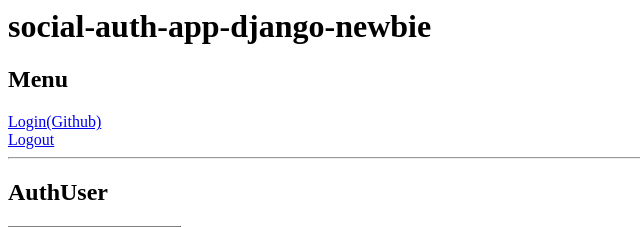
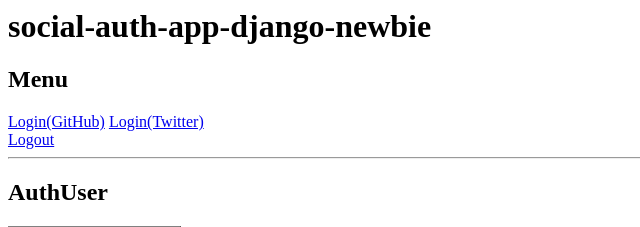
Before and after one commit to yktakaha4/social-auth-app-django-newbie, a Django app: template account/templates/index.html in a window 1280 px wide. Shown: the top 227 px of the page, without its empty margins (0-640 px from the left). Run offline with Django 3.2, Linux system fonts and the light colour scheme; the template is opened without the code that fills it, so the values that code supplies are empty; the visitor is signed in with stand-in values (Sample User, id 1).

Commit message:
add twitter auth

```diff
--- a/account/templates/index.html
+++ b/account/templates/index.html
@@ -3,7 +3,8 @@
 <h2>Menu</h2>
 
 <div>
-  <a href="{% url 'social:begin' 'github' %}">Login(Github)</a>
+  <a href="{% url 'social:begin' 'github' %}">Login(GitHub)</a>
+  <a href="{% url 'social:begin' 'twitter' %}">Login(Twitter)</a>
 </div>
 <div>
   <a href="{% url 'logout' %}">Logout</a>
--- a/config/settings.py
+++ b/config/settings.py
@@ -134,7 +134,7 @@ DEFAULT_AUTO_FIELD = "django.db.models.BigAutoField"
 # https://python-social-auth.readthedocs.io/en/latest/configuration/django.html
 AUTHENTICATION_BACKENDS = (
     "social_core.backends.github.GithubOAuth2",
-    # 'social_core.backends.twitter.TwitterOAuth',
+    "social_core.backends.twitter.TwitterOAuth",
     # 'social_core.backends.qiita.QiitaOAuth2',
     "django.contrib.auth.backends.ModelBackend",
 )
@@ -146,8 +146,8 @@ SOCIAL_AUTH_LOGIN_ERROR_URL = "/"
 SOCIAL_AUTH_GITHUB_KEY = environ["SOCIAL_AUTH_GITHUB_KEY"]
 SOCIAL_AUTH_GITHUB_SECRET = environ["SOCIAL_AUTH_GITHUB_SECRET"]
 
-# SOCIAL_AUTH_TWITTER_KEY = None
-# SOCIAL_AUTH_TWITTER_SECRET = None
+SOCIAL_AUTH_TWITTER_KEY = environ["SOCIAL_AUTH_TWITTER_KEY"]
+SOCIAL_AUTH_TWITTER_SECRET = environ["SOCIAL_AUTH_TWITTER_SECRET"]
 
 # SOCIAL_AUTH_QIITA_KEY = None
 # SOCIAL_AUTH_QIITA_SECRET = None
```
Also changed, not shown: README.md, 1 other file.
